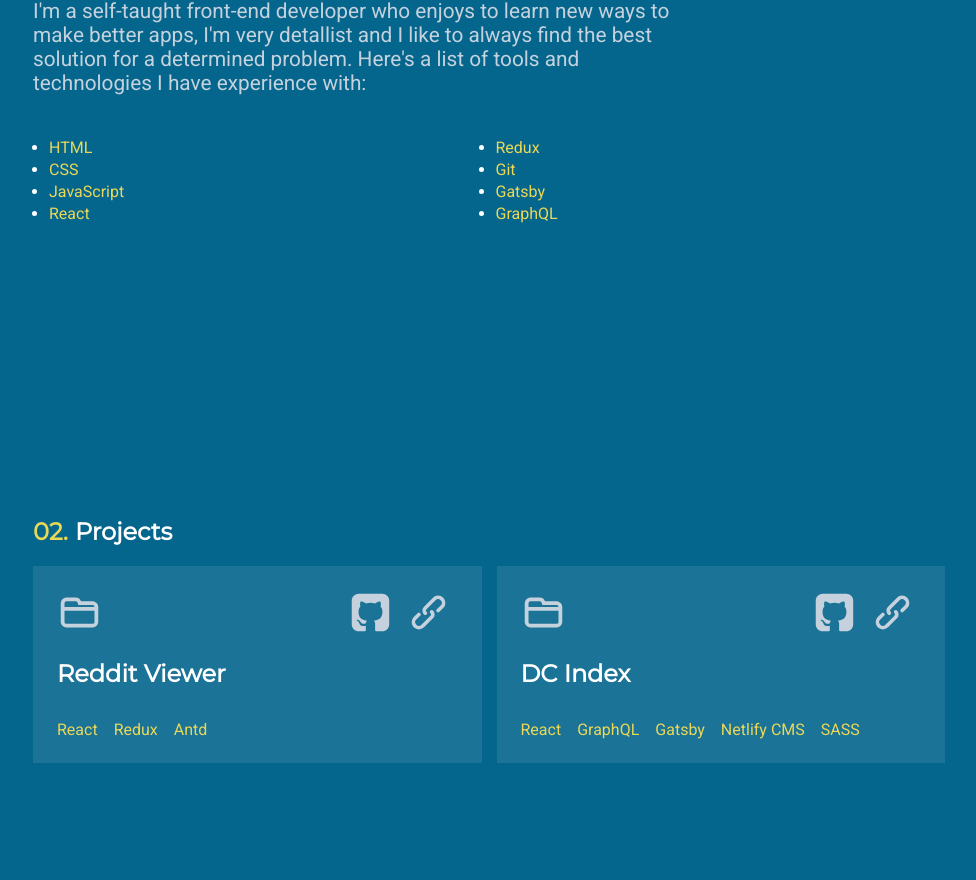
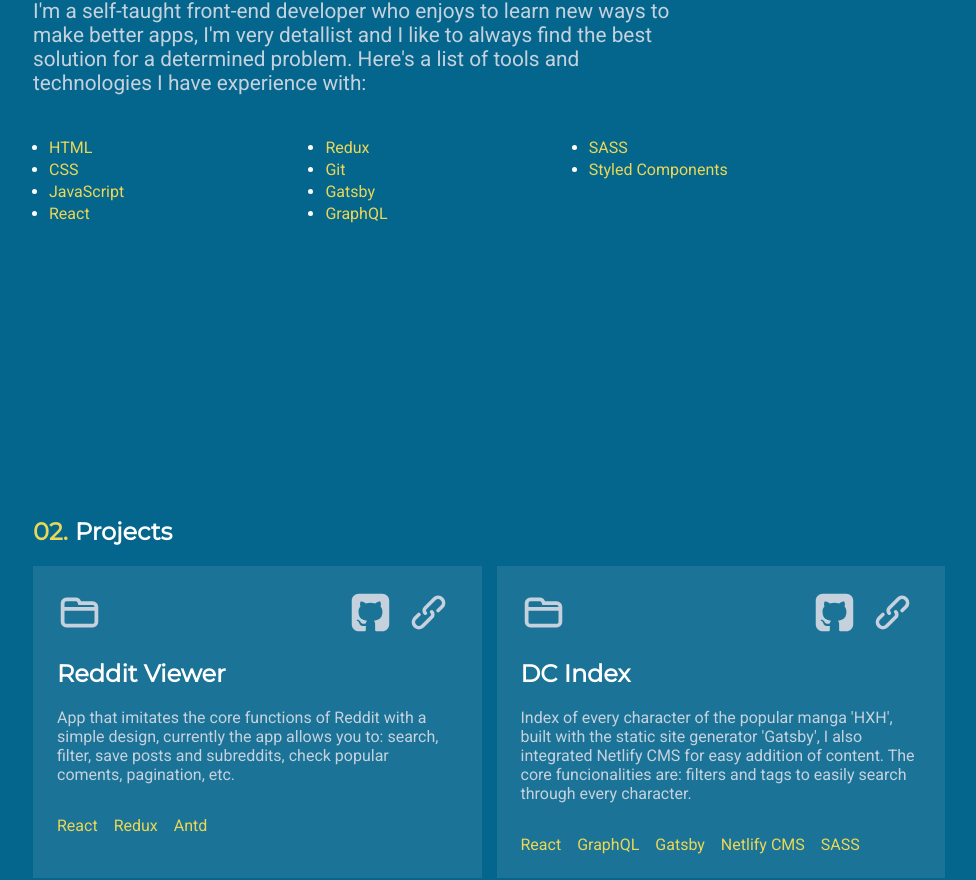
Before and after one commit to YerkoHR/portfolio, a React (Create React App) app: page / in a window 1280 px wide. Shown: the part 787-1667 px from the top of the page, without its empty margins (95-1071 px from the left). Built offline with nearby package versions, Linux system fonts and the light colour scheme.

Commit message:
added links to repo, + typo traduction

```diff
--- a/src/App.jsx
+++ b/src/App.jsx
@@ -87,7 +87,9 @@ class App extends Component {
         "Redux",
         "Git",
         "Gatsby",
-        "GraphQL"
+        "GraphQL",
+        "SASS",
+        "Styled Components"
       ],
       projects: [
         {
--- a/src/components/project.jsx
+++ b/src/components/project.jsx
@@ -57,13 +57,21 @@ export default ({ project, language }) => (
       <Section1>
         <div>{Folder}</div>
         <Subsection1>
-          <div title="Repository">{Github}</div>
-          <div title="Live demo">{Link}</div>
+          <div title="Repository">
+            <a href={project.repo} target="_blank" rel="noopener noreferrer">
+              {Github}
+            </a>
+          </div>
+          <div title="Live demo">
+            <a href={project.live} target="_blank" rel="noopener noreferrer">
+              {Link}
+            </a>
+          </div>
         </Subsection1>
       </Section1>
       <Section2>
         <h1>{project.name}</h1>
-        <p>{language ? project.decriptionEN : project.descriptionES}</p>
+        <p>{language ? project.descriptionEN : project.descriptionES}</p>
       </Section2>
     </div>
     <Section3>
```
